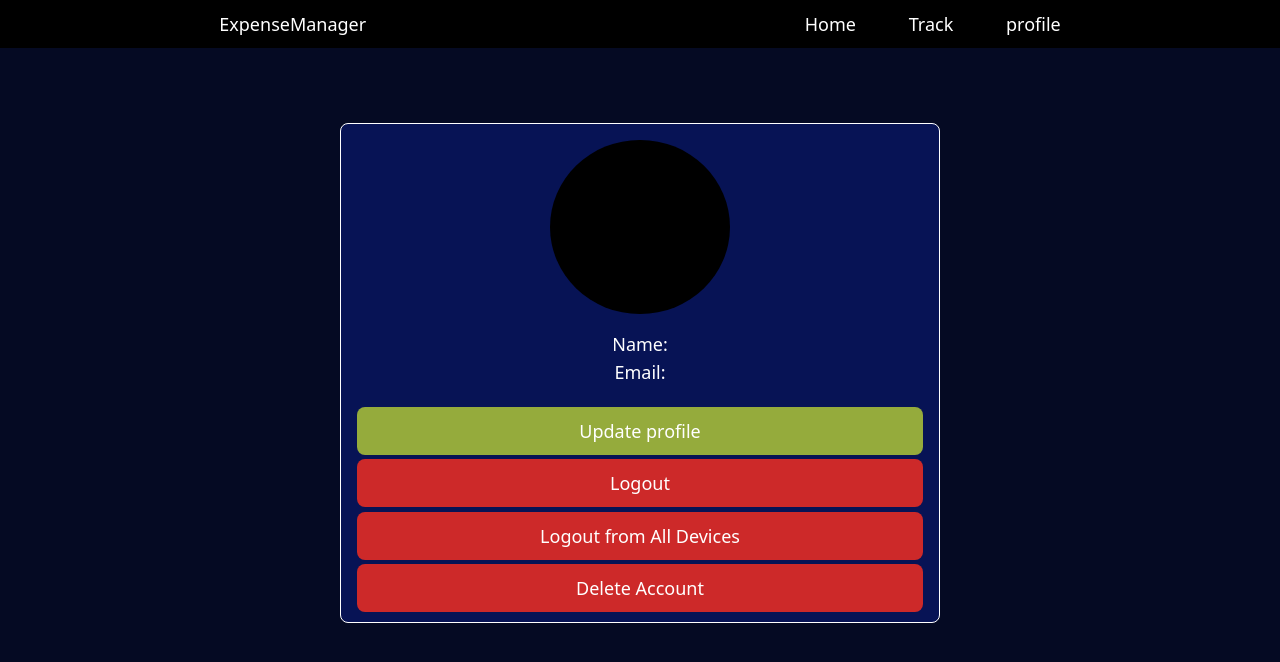
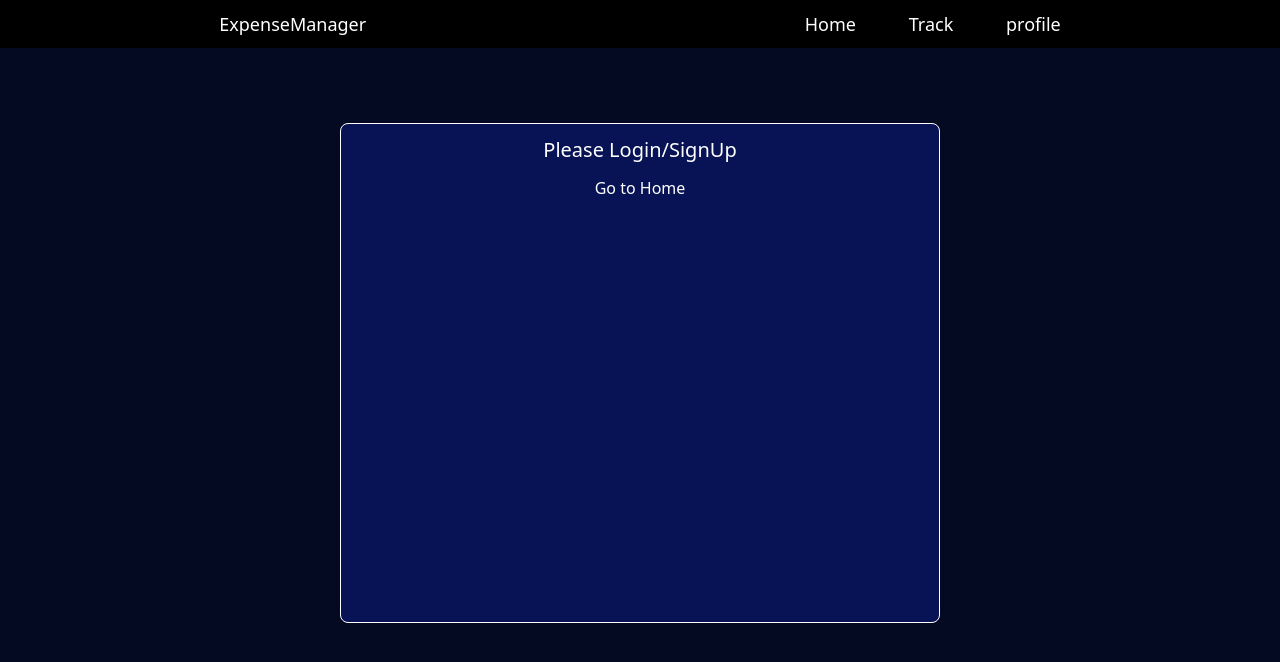
Before and after one commit to lethal-bot/expense_tracker, a React (Vite) app: page /profile in a window 1280 px wide. Shown: the top 662 px of the page. Built offline with nearby package versions, Linux system fonts and the light colour scheme; no server answers.

Commit message:
error pages

```diff
--- /dev/null
+++ b/src/components/NoAuth.jsx
@@ -0,0 +1,16 @@
+import Box from "./Box";
+import { Link } from "react-router-dom";
+export default function NoAuth() {
+  return (
+    <div className="w-[100%] h-[650px] flex items-center justify-center">
+      <Box>
+        <h3 className="flex items-center justify-center p-3 text-xl">
+          Please Login/SignUp
+        </h3>
+        <Link to={"/"} className="flex items-center justify-center ">
+          Go to Home
+        </Link>
+      </Box>
+    </div>
+  );
+}
--- a/src/pages/Login.jsx
+++ b/src/pages/Login.jsx
@@ -38,6 +38,7 @@ export default function Login() {
         console.log(result);
         const token = result.token;
         localStorage.setItem("token", token);
+        localStorage.setItem("verified", true);
         return navigate("/track");
       } catch (e) {
         console.log(e);
--- a/src/pages/Profile.jsx
+++ b/src/pages/Profile.jsx
@@ -3,6 +3,7 @@ import Box from "../components/Box";
 import Button from "../components/Button";
 import { useNavigate } from "react-router-dom";
 import { me, logout, logoutall } from "../config";
+import NoAuth from "../components/NoAuth";
 export default function Profile() {
   const navigate = useNavigate();
   const [userData, setUserData] = useState({});
@@ -71,8 +72,9 @@ export default function Profile() {
   function updateHandler() {
     navigate("/profile/update");
   }
-
-  return (
+  const verified = localStorage.getItem("verified");
+  const token = localStorage.getItem("token");
+  return verified && token ? (
     <div className="h-[650px] w-[100%] flex items-center justify-center">
       <Box>
         {!userData.avatar && (
@@ -107,5 +109,7 @@ export default function Profile() {
         </div>
       </Box>
     </div>
+  ) : (
+    <NoAuth />
   );
 }
--- a/src/pages/Track.jsx
+++ b/src/pages/Track.jsx
@@ -1,15 +1,19 @@
-import { useState } from "react";
+import { useEffect, useState } from "react";
 import AddExpenseForm from "../components/AddExpenseForm";
 import Table from "../components/Table";
+import NoAuth from "../components/NoAuth";
 
 export default function Track() {
   const [arr, updateArr] = useState([]);
   const changeArr = (temp) => updateArr(temp);
-  console.log(arr);
-  return (
+  const verified = localStorage.getItem("verified");
+  const token = localStorage.getItem("token");
+  return verified && token ? (
     <div className="mx-10 ">
       <AddExpenseForm arr={arr} changeArr={changeArr} />
       <Table arr={arr} changeArr={changeArr} />
     </div>
+  ) : (
+    <NoAuth />
   );
 }
```
